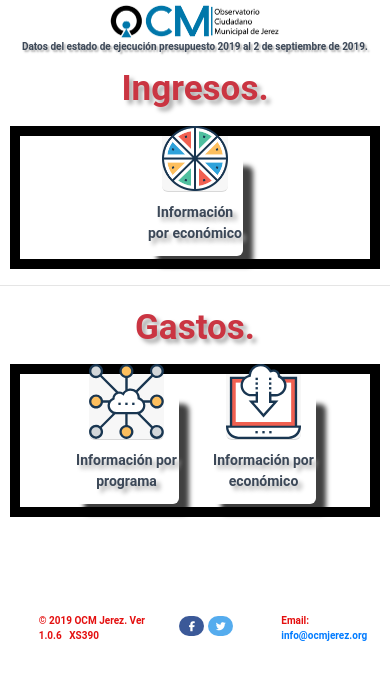
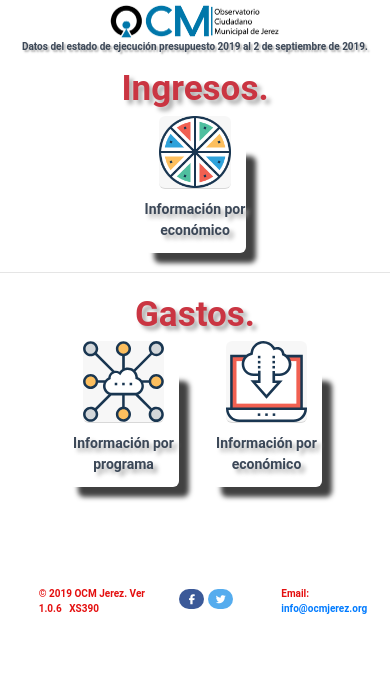
Before and after one commit to ObservatorioCM/OCMpre2019eje20190703, an Angular app: page /#/home in a window 390 px wide. Shown: the top 680 px of the page. Built offline with nearby package versions, Linux system fonts and the light colour scheme.

Commit message:
Cambios en css.

```diff
--- a/src/app/indice/indice.component.css
+++ b/src/app/indice/indice.component.css
@@ -10,7 +10,7 @@
 }
 
 .ingresos {
-  border: 10px, solid black;
+  /* border: 10px, solid black; */
   margin-top: 10px;
    margin-right: 10px;
    margin-left: 10px;
@@ -133,7 +133,7 @@ p {
 /* -----------------------------------------------------------------------------------------------*/
 @media screen and (max-width:750px) {
   .gastos {
-    border: 10px, solid black;
+    /* border: 10px, solid black; */
     margin-top: 10px;
     margin-right: 10px;
     margin-left: 10px;
@@ -146,7 +146,7 @@ p {
    }
 
    .ingresos {
-    border: 10px, solid black;
+    /* border: 10px, solid black; */
     margin-top: 10px;
     margin-right: 10px;
     margin-left: 10px;
```
